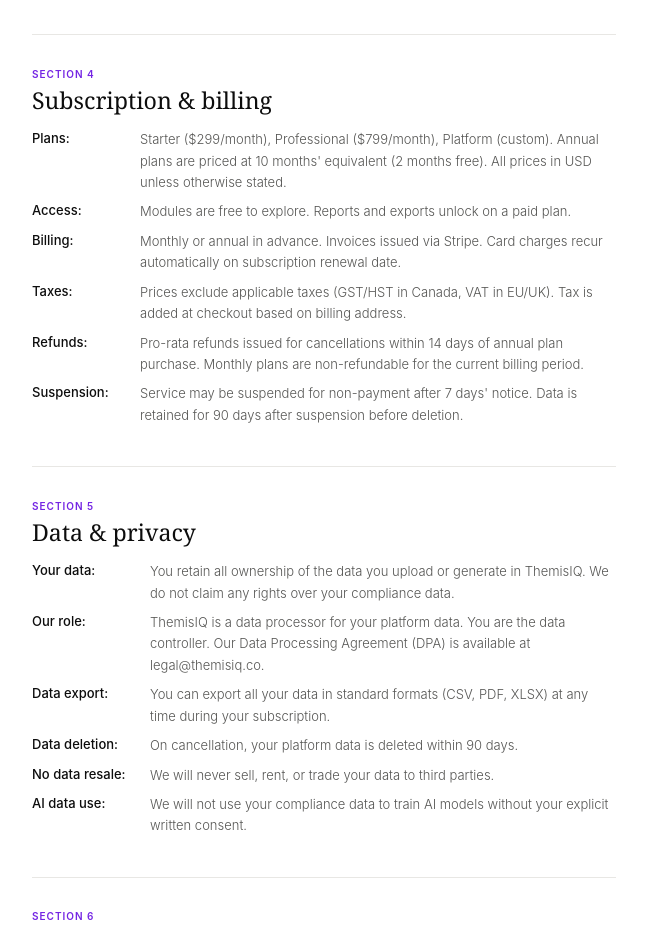
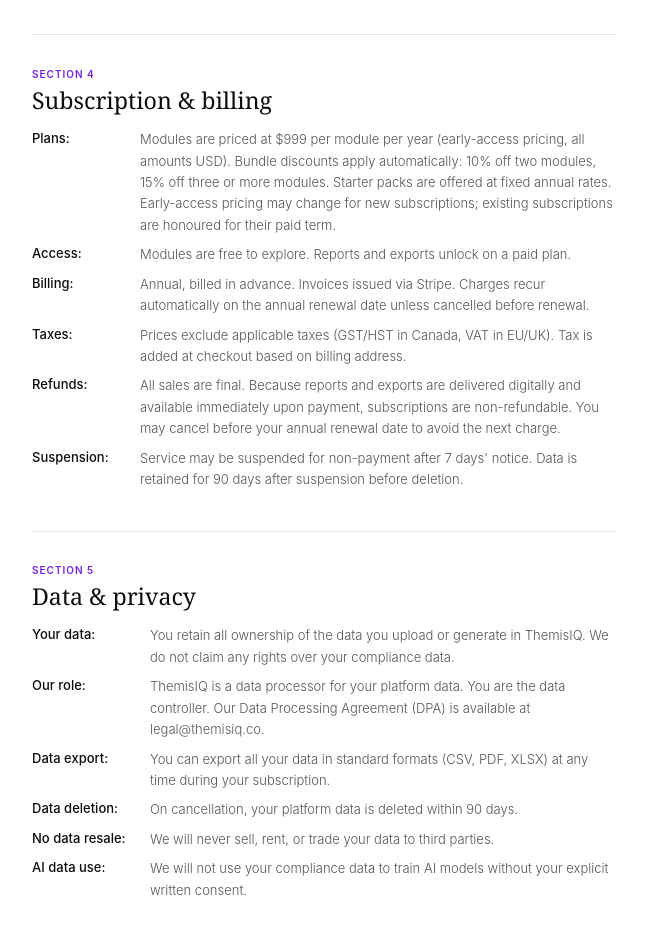
Before and after one commit to themisiqco/themisiq, a Next.js app: page /terms in a window 1280 px wide. Shown: the part 1560-2486 px from the top of the page, without its empty margins (444-1091 px from the left). Built offline with nearby package versions, Linux system fonts and the light colour scheme.

Commit message:
Update terms: correct pricing, annual billing, no-refund policy

```diff
--- a/app/terms/page.tsx
+++ b/app/terms/page.tsx
@@ -53,11 +53,11 @@
 
           <Section id="t4" num="Section 4" title="Subscription & billing">
             {[
-              ['Plans:', 'Starter ($299/month), Professional ($799/month), Platform (custom). Annual plans are priced at 10 months\' equivalent (2 months free). All prices in USD unless otherwise stated.'],
+              ['Plans:', 'Modules are priced at $999 per module per year (early-access pricing, all amounts USD). Bundle discounts apply automatically: 10% off two modules, 15% off three or more modules. Starter packs are offered at fixed annual rates. Early-access pricing may change for new subscriptions; existing subscriptions are honoured for their paid term.'],
               ['Access:','Modules are free to explore. Reports and exports unlock on a paid plan.'],
-              ['Billing:', 'Monthly or annual in advance. Invoices issued via Stripe. Card charges recur automatically on subscription renewal date.'],
+              ['Billing:', 'Annual, billed in advance. Invoices issued via Stripe. Charges recur automatically on the annual renewal date unless cancelled before renewal.'],
               ['Taxes:', 'Prices exclude applicable taxes (GST/HST in Canada, VAT in EU/UK). Tax is added at checkout based on billing address.'],
-              ['Refunds:', 'Pro-rata refunds issued for cancellations within 14 days of annual plan purchase. Monthly plans are non-refundable for the current billing period.'],
+              ['Refunds:', 'All sales are final. Because reports and exports are delivered digitally and available immediately upon payment, subscriptions are non-refundable. You may cancel before your annual renewal date to avoid the next charge.'],
               ['Suspension:', 'Service may be suspended for non-payment after 7 days\' notice. Data is retained for 90 days after suspension before deletion.'],
             ].map(([label, text], i) => (
               <div key={i} style={{ display: 'flex', gap: 8, marginBottom: 8 }}>
```
